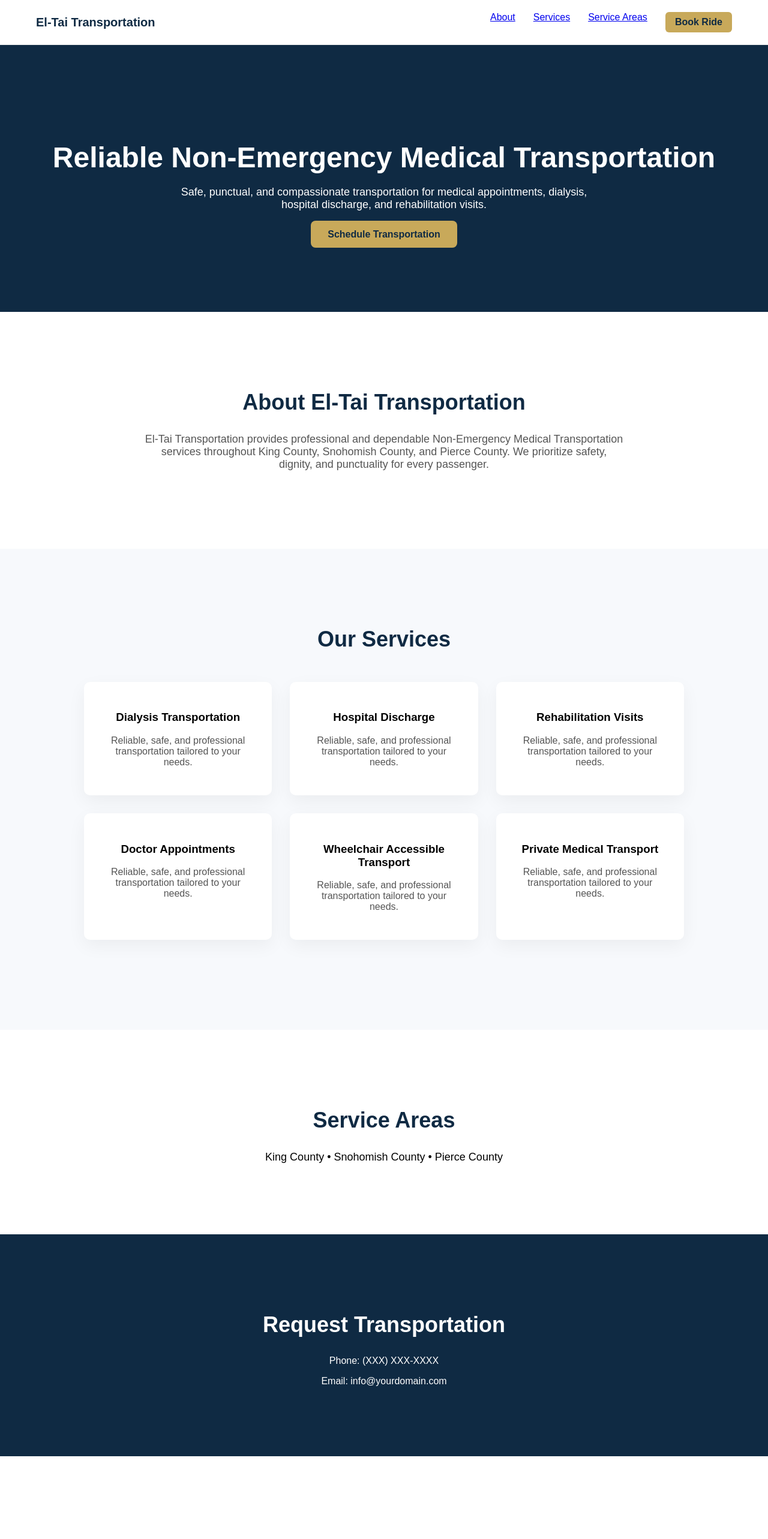
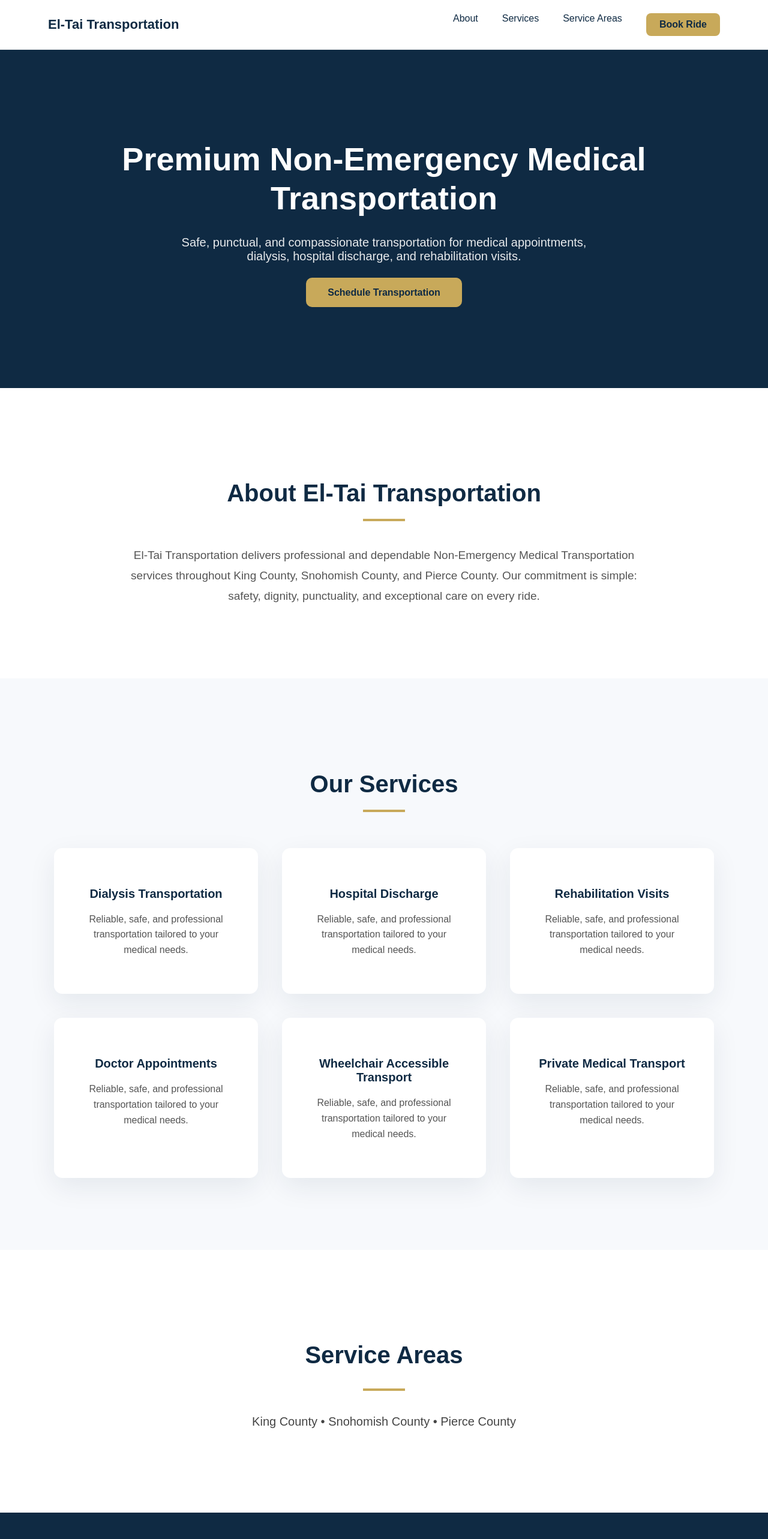
Before and after one commit to WillieKM/el-tai-nemt-v2, a Next.js app: page / in a window 1280 px wide. Shown: the top 2566 px of the page at 60% size. Before the commit the page ends 2428 px from the top, so only its background shows below. Built offline with nearby package versions, Linux system fonts and the light colour scheme.

Commit message:
Update page.tsx
premium polish update

```diff
--- a/app/page.tsx
+++ b/app/page.tsx
@@ -7,22 +7,25 @@
         display: "flex",
         justifyContent: "space-between",
         alignItems: "center",
-        padding: "20px 60px",
+        padding: "22px 80px",
         borderBottom: "1px solid #eee",
-        background: "white"
+        background: "white",
+        position: "sticky",
+        top: 0,
+        zIndex: 1000
       }}>
-        <div style={{ fontSize: "20px", fontWeight: 600, color: "#0F2A43" }}>
+        <div style={{ fontSize: "22px", fontWeight: 700, color: "#0F2A43" }}>
           El-Tai Transportation
         </div>
 
-        <div style={{ display: "flex", gap: "30px" }}>
-          <a href="#about">About</a>
-          <a href="#services">Services</a>
-          <a href="#areas">Service Areas</a>
+        <div style={{ display: "flex", gap: "40px", fontWeight: 500 }}>
+          <a href="#about" style={{ textDecoration: "none", color: "#0F2A43" }}>About</a>
+          <a href="#services" style={{ textDecoration: "none", color: "#0F2A43" }}>Services</a>
+          <a href="#areas" style={{ textDecoration: "none", color: "#0F2A43" }}>Service Areas</a>
           <a href="#contact" style={{
             background: "#C8A95A",
-            padding: "8px 16px",
-            borderRadius: "6px",
+            padding: "10px 22px",
+            borderRadius: "8px",
             textDecoration: "none",
             color: "#0F2A43",
             fontWeight: 600
@@ -37,16 +40,22 @@
         background: "#0F2A43",
         color: "white",
         textAlign: "center",
-        padding: "120px 20px"
+        padding: "150px 20px"
       }}>
-        <h1 style={{ fontSize: "48px", marginBottom: "20px" }}>
-          Reliable Non-Emergency Medical Transportation
+        <h1 style={{
+          fontSize: "54px",
+          maxWidth: "900px",
+          margin: "0 auto 30px auto",
+          lineHeight: 1.2
+        }}>
+          Premium Non-Emergency Medical Transportation
         </h1>
 
         <p style={{
-          maxWidth: "700px",
-          margin: "0 auto 30px auto",
-          fontSize: "18px"
+          fontSize: "20px",
+          maxWidth: "750px",
+          margin: "0 auto 40px auto",
+          opacity: 0.9
         }}>
           Safe, punctual, and compassionate transportation for medical
           appointments, dialysis, hospital discharge, and rehabilitation visits.
@@ -54,51 +63,70 @@
 
         <a href="#contact" style={{
           background: "#C8A95A",
-          padding: "14px 28px",
-          borderRadius: "8px",
+          padding: "16px 36px",
+          borderRadius: "10px",
           textDecoration: "none",
           color: "#0F2A43",
-          fontWeight: 600
+          fontWeight: 700,
+          fontSize: "16px"
         }}>
           Schedule Transportation
         </a>
       </section>
 
       {/* ABOUT */}
-      <section id="about" style={{ padding: "100px 20px", textAlign: "center" }}>
-        <h2 style={{ fontSize: "36px", color: "#0F2A43" }}>
+      <section id="about" style={{
+        padding: "120px 20px",
+        textAlign: "center"
+      }}>
+        <h2 style={{ fontSize: "40px", color: "#0F2A43", marginBottom: "20px" }}>
           About El-Tai Transportation
         </h2>
 
+        <div style={{
+          width: "70px",
+          height: "4px",
+          background: "#C8A95A",
+          margin: "20px auto 40px auto"
+        }} />
+
         <p style={{
-          maxWidth: "800px",
-          margin: "30px auto",
-          fontSize: "18px",
+          maxWidth: "900px",
+          margin: "0 auto",
+          fontSize: "19px",
+          lineHeight: 1.8,
           color: "#555"
         }}>
-          El-Tai Transportation provides professional and dependable
+          El-Tai Transportation delivers professional and dependable
           Non-Emergency Medical Transportation services throughout King County,
-          Snohomish County, and Pierce County. We prioritize safety, dignity,
-          and punctuality for every passenger.
+          Snohomish County, and Pierce County. Our commitment is simple:
+          safety, dignity, punctuality, and exceptional care on every ride.
         </p>
       </section>
 
       {/* SERVICES */}
       <section id="services" style={{
         background: "#F7F9FC",
-        padding: "100px 20px",
+        padding: "120px 20px",
         textAlign: "center"
       }}>
-        <h2 style={{ fontSize: "36px", color: "#0F2A43" }}>
+        <h2 style={{ fontSize: "40px", color: "#0F2A43", marginBottom: "20px" }}>
           Our Services
         </h2>
 
         <div style={{
+          width: "70px",
+          height: "4px",
+          background: "#C8A95A",
+          margin: "20px auto 60px auto"
+        }} />
+
+        <div style={{
           display: "grid",
-          gridTemplateColumns: "repeat(auto-fit, minmax(250px, 1fr))",
-          gap: "30px",
-          maxWidth: "1000px",
-          margin: "50px auto"
+          gridTemplateColumns: "repeat(auto-fit, minmax(280px, 1fr))",
+          gap: "40px",
+          maxWidth: "1100px",
+          margin: "0 auto"
         }}>
           {[
             "Dialysis Transportation",
@@ -110,13 +138,20 @@
           ].map(service => (
             <div key={service} style={{
               background: "white",
-              padding: "30px",
-              borderRadius: "10px",
-              boxShadow: "0 10px 30px rgba(0,0,0,0.05)"
+              padding: "45px",
+              borderRadius: "14px",
+              boxShadow: "0 15px 45px rgba(15,42,67,0.08)",
+              transition: "all 0.3s ease"
             }}>
-              <h3>{service}</h3>
-              <p style={{ color: "#555" }}>
-                Reliable, safe, and professional transportation tailored to your needs.
+              <h3 style={{
+                color: "#0F2A43",
+                marginBottom: "18px",
+                fontSize: "20px"
+              }}>
+                {service}
+              </h3>
+              <p style={{ color: "#555", lineHeight: 1.6 }}>
+                Reliable, safe, and professional transportation tailored to your medical needs.
               </p>
             </div>
           ))}
@@ -124,12 +159,26 @@
       </section>
 
       {/* SERVICE AREAS */}
-      <section id="areas" style={{ padding: "100px 20px", textAlign: "center" }}>
-        <h2 style={{ fontSize: "36px", color: "#0F2A43" }}>
+      <section id="areas" style={{
+        padding: "120px 20px",
+        textAlign: "center"
+      }}>
+        <h2 style={{ fontSize: "40px", color: "#0F2A43" }}>
           Service Areas
         </h2>
 
-        <p style={{ fontSize: "18px", marginTop: "20px" }}>
+        <div style={{
+          width: "70px",
+          height: "4px",
+          background: "#C8A95A",
+          margin: "20px auto 40px auto"
+        }} />
+
+        <p style={{
+          fontSize: "20px",
+          fontWeight: 500,
+          color: "#444"
+        }}>
           King County • Snohomish County • Pierce County
         </p>
       </section>
@@ -138,19 +187,39 @@
       <section id="contact" style={{
         background: "#0F2A43",
         color: "white",
-        padding: "100px 20px",
+        padding: "120px 20px",
         textAlign: "center"
       }}>
-        <h2 style={{ fontSize: "36px" }}>
+        <h2 style={{ fontSize: "40px", marginBottom: "20px" }}>
           Request Transportation
         </h2>
 
-        <p style={{ marginTop: "20px" }}>
+        <div style={{
+          width: "70px",
+          height: "4px",
+          background: "#C8A95A",
+          margin: "20px auto 40px auto"
+        }} />
+
+        <p style={{ fontSize: "20px", marginBottom: "12px" }}>
           Phone: (XXX) XXX-XXXX
         </p>
 
-        <p>Email: info@yourdomain.com</p>
+        <p style={{ fontSize: "20px" }}>
+          Email: info@el-taitransportation.com
+        </p>
       </section>
+
+      {/* FOOTER */}
+      <footer style={{
+        background: "#0A1F33",
+        color: "white",
+        textAlign: "center",
+        padding: "30px",
+        fontSize: "14px"
+      }}>
+        © {new Date().getFullYear()} El-Tai Transportation. All rights reserved.
+      </footer>
 
     </main>
   );
```
